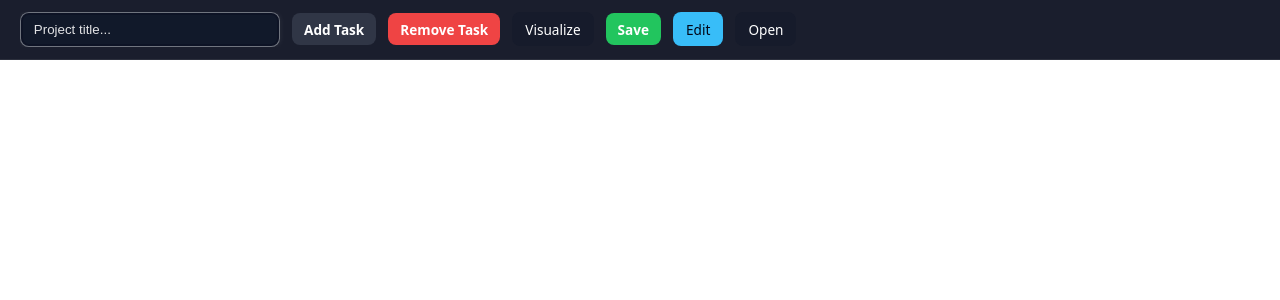
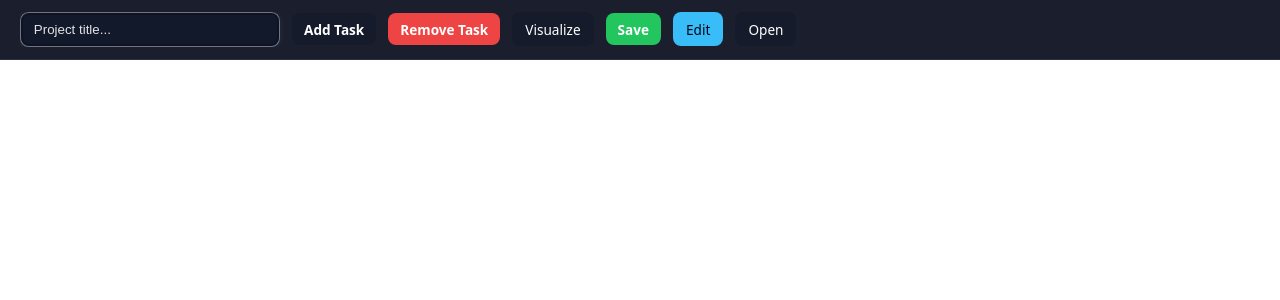
Before and after one commit to Canvaswarshsd/skilltree-frontend, a React (Vite) app: page / in a window 1280 px wide. Shown: the top 300 px of the page. Built offline with nearby package versions, Linux system fonts and the light colour scheme.

Commit message:
Fix: removed 'the' typo in cxBase line

```diff
--- a/src/App.css
+++ b/src/App.css
@@ -24,19 +24,18 @@ html, body { overflow: hidden; }
   padding: .75rem 1.25rem;
   border-bottom: 1px solid rgba(255,255,255,.08);
   background: rgba(2,6,23,.9);
-  overflow: visible;                 /* Dropdown darf nach unten überlappen */
+  overflow: visible;
 }
 
 /* Innerer horizontaler Scroller */
 .topbar-scroll{
   display: flex; gap: .75rem; align-items: center;
-  /* X: auto, Y: visible – horizontal scrollbar, kein vertikales Scrolling */
   overflow: auto visible;
   -webkit-overflow-scrolling: touch;
   flex-wrap: nowrap;
   max-width: 100%;
 }
-.topbar-scroll > * { flex: 0 0 auto; }  /* Items nicht schrumpfen */
+.topbar-scroll > * { flex: 0 0 auto; }
 
 /* Sichtbarer Project Title */
 .project-input {
@@ -60,10 +59,9 @@ html, body { overflow: hidden; }
 
 /* Buttons */
 .btn {
-  background: rgba(148,163,184,.18);
+  background: rgba(15,23,42,.4);   /* geändert von rgba(148,163,184,.18) */
   border: none;
   border-radius: .5rem;
-  /* Größe an .view-btn angeglichen */
   padding: .4rem .75rem;
   color: #fff;
   font-weight: 600;
@@ -87,7 +85,6 @@ html, body { overflow: hidden; }
 /* Save dropdown */
 .save-wrap { position: relative; }
 
-/* WICHTIG: fixed, damit nicht im Scroll-Container liegt */
 .save-menu {
   position: fixed;
   background: rgba(2,6,23,.98);
```
